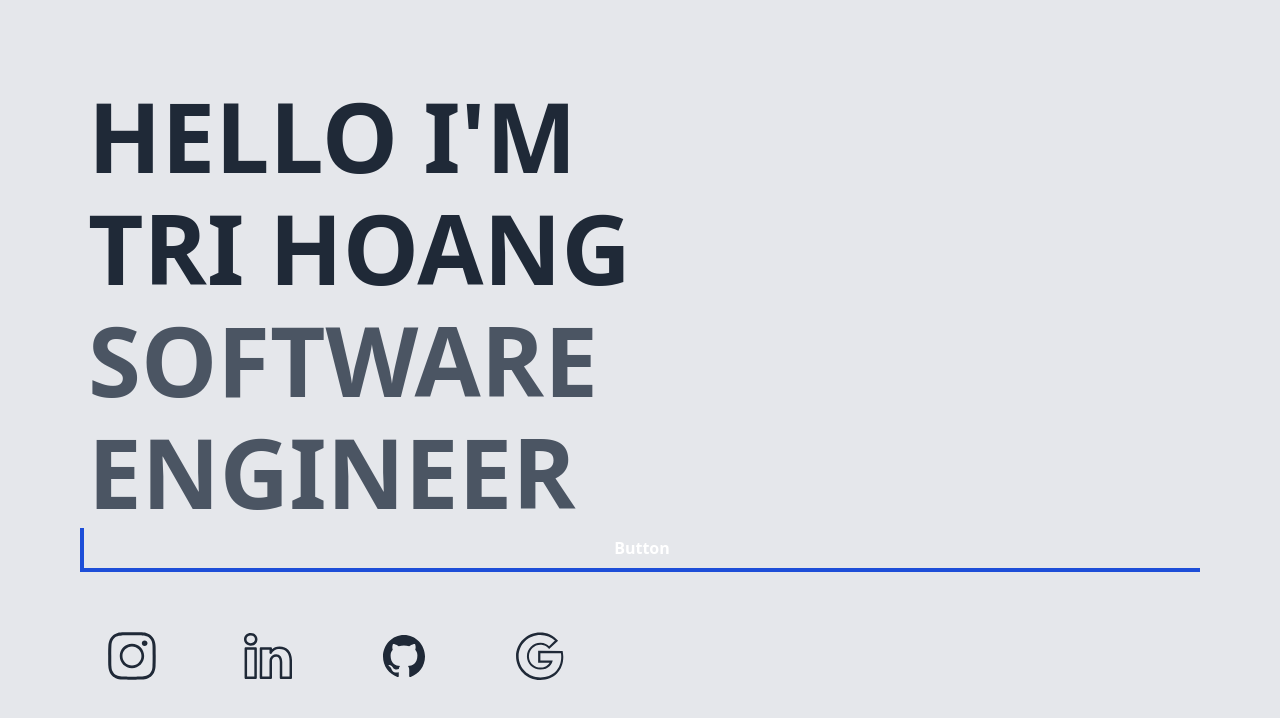
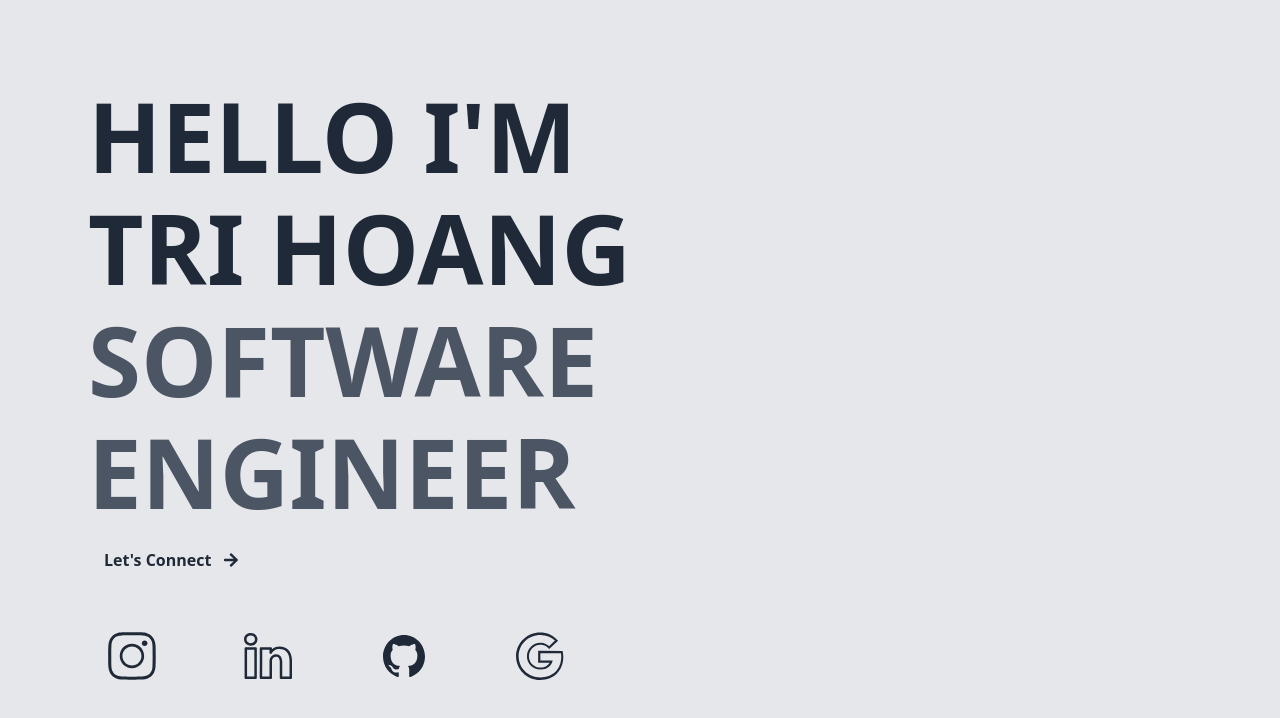
Before and after one commit to Trizee/BetterPersonalWebsite, a React (Vite) app: page / in a window 1280 px wide. Shown: the top 718 px of the page. Built offline with nearby package versions, Linux system fonts and the light colour scheme.

Commit message:
cta btn and load in animation

```diff
--- a/src/Components/Hero.jsx
+++ b/src/Components/Hero.jsx
@@ -3,6 +3,7 @@ import { SlSocialLinkedin } from "react-icons/sl";
 import { SlSocialGoogle } from "react-icons/sl";
 import { SlSocialInstagram } from "react-icons/sl";
 import { IoLogoGithub } from "react-icons/io";
+import { FaArrowRight } from "react-icons/fa";
 
 export default function Hero({theme}){
 
@@ -43,7 +44,7 @@ export default function Hero({theme}){
     useEffect(()=>{
         const timer = setTimeout(() => {
             setLoaded4(true);
-          }, 2250);
+          }, 2500);
           return () => clearTimeout(timer)
     },[])
 
@@ -60,6 +61,8 @@ export default function Hero({theme}){
         }
     },[theme])
 
+    const arrowStyle = {margin:"auto" }
+
     return(
         <div className="p-5 md:p-20 h-screen flex flex-col">
             <div className= {loaded ? "opacity-100 transition-all duration-1000 text-center md:text-left" : "opacity-0 transition-all duration-1000"}>
@@ -74,9 +77,11 @@ export default function Hero({theme}){
             <div className= {loaded3 ? "opacity-100 transition-all duration-1000 text-center md:text-left" : "opacity-0 transition-all duration-1000"}>
                 <p className="text-6xl md:text-8xl font-semibold p-2 text-gray-600 dark:text-gray-400 transtion-all duration-300">ENGINEER</p>
             </div>
-            <button class="bg-transparent hover:bg-blue-400 text-white font-bold py-2 px-4 border-b-4 border-l-4 border-blue-700 hover:border-blue-500 ">
-                Button
+            <div className={loaded4? "my-auto transition-all duration-1000" : "opacity-0"}>
+            <button class="bg-gray-200 hover:bg-transparent hover:text-gray-200 transition-all duration-75 text-gray-800 font-bold py-2 px-3 ml-3 hover:border-2 border-gray-700 hover:border-gray-500 flex gap-3">
+                Let's Connect <FaArrowRight size={"1rem"} style={arrowStyle}/>
             </button>
+            </div>
             <div className={loaded4 ? "transition-all duration-1000 gap-8 flex mt-auto justify-center pb-3 md:justify-normal" : " -translate-x-full transition-all duration-1000 opacity-0 "}>
                 <div className="inline-block p-1 md:p-7 rounded-full hover:scale-110 transition-all duration-75 cursor-pointer"> <SlSocialInstagram style={style} size="3rem"/> </div>
                 <div className="inline-block p-1 md:p-7 rounded-full hover:scale-110 transition-all duration-75 cursor-pointer"> <SlSocialLinkedin style={style} size="3rem"/> </div>
```
